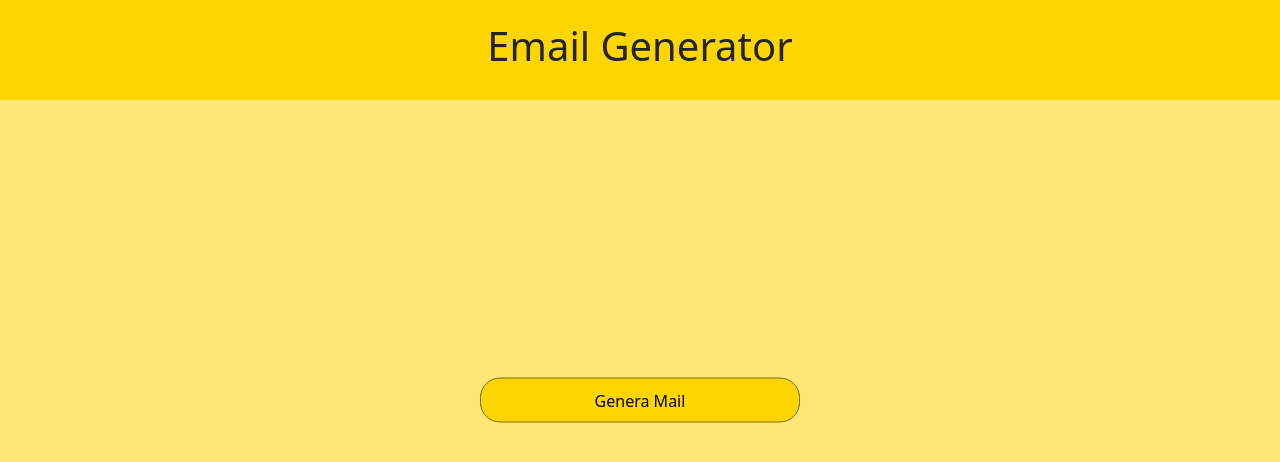
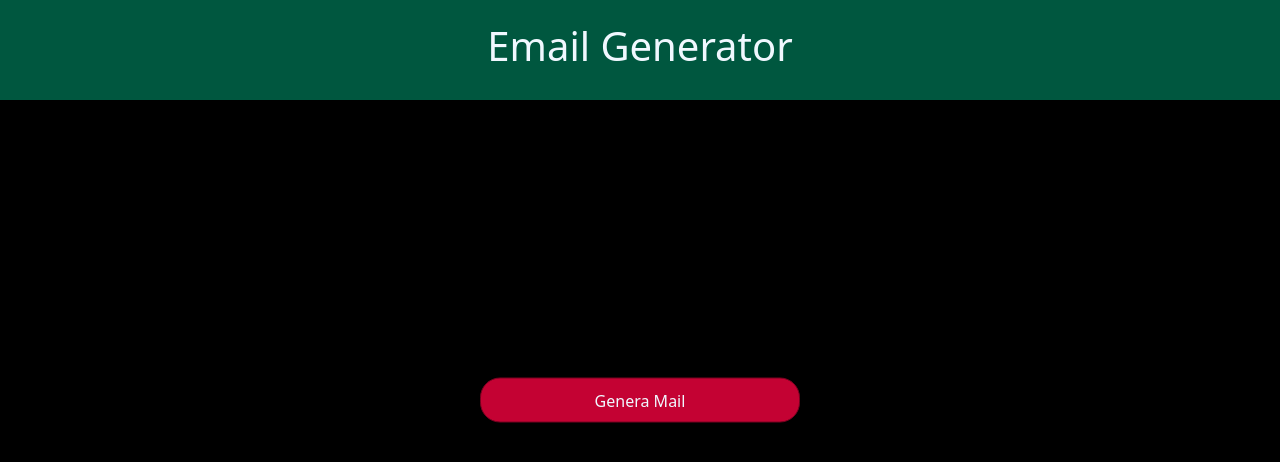
Before and after one commit to aandrea-boatoo/js-email-list, a plain HTML site: page index.html in a window 1280 px wide. Drawn offline with nearby package versions, Linux system fonts and the light colour scheme.

Commit message:
change color palette

```diff
--- a/css/style.css
+++ b/css/style.css
@@ -5,12 +5,13 @@
 }
 
 body {
-    background-color: rgba(255, 213, 3, 0.55);
+    background-color: rgb(0, 0, 0);
 }
 
 header {
     height: 100px;
-    background-color: rgb(255, 213, 0);
+    background-color: #00573f;
+    color: aliceblue;
 }
 
 main {
@@ -37,8 +38,10 @@ button {
     border: 1px solid black;
     border-radius: 20px;
     text-align: center;
-    background-color: rgb(255, 213, 0);
-    border: 1px solid rgb(122, 105, 20);
+    color: aliceblue;
+    background-color: #c40233;
+    border: 1px solid #790220;
+    ;
     transition: all 1s;
 }
 
```
